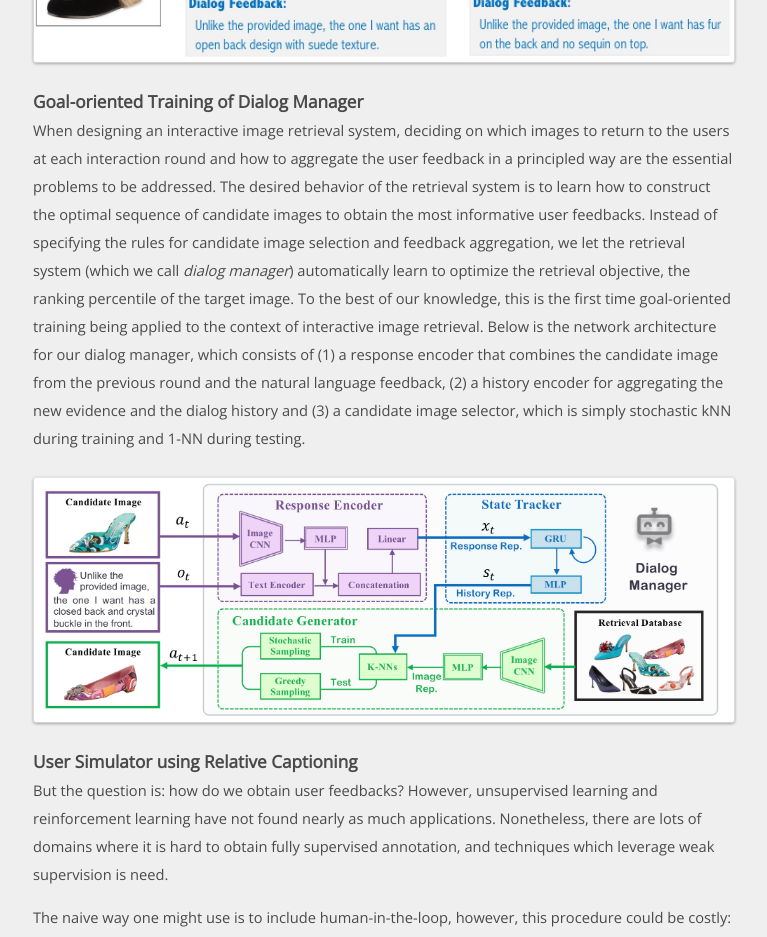
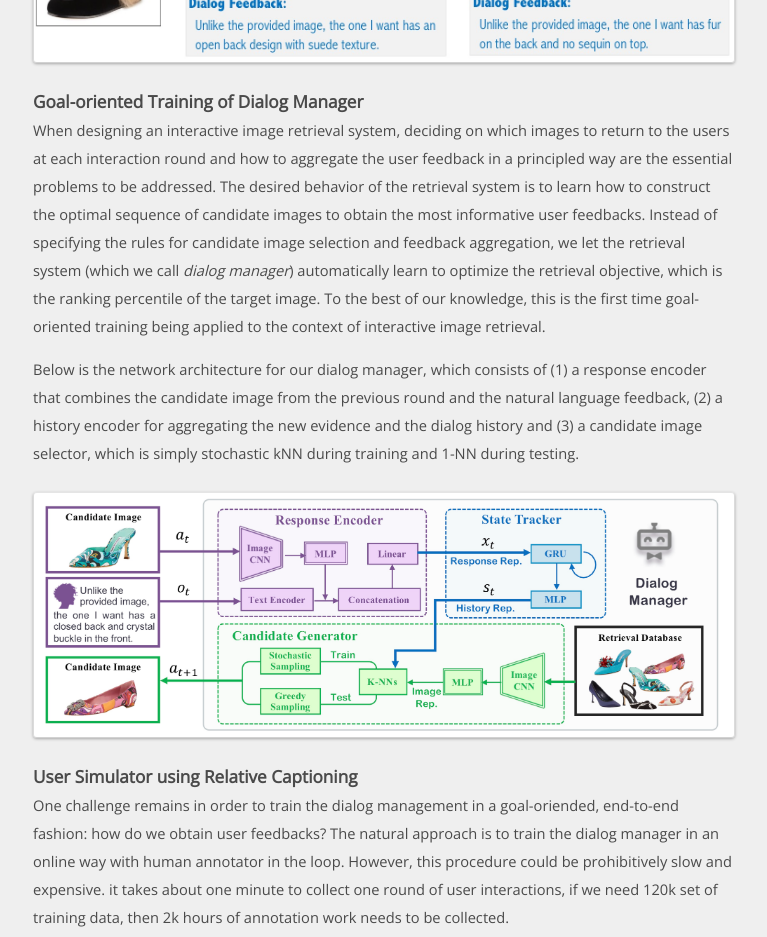
Before and after one commit to spacew/spacew.github.io, a Jekyll site: the page built from _posts/2018-04-25-fashion.markdown, in a window 1280 px wide and 1400 px high, scrolled down 761 px. Shown: the top 937 px of the window, without its empty margins (257-1024 px from the left). Built offline with Jekyll 4.4.1, drawn with Linux system fonts in a browser that asks for light colours; some of the changed text lies outside the part shown.

Commit message:
Update 2018-04-25-fashion.markdown

```diff
--- a/_posts/2018-04-25-fashion.markdown
+++ b/_posts/2018-04-25-fashion.markdown
@@ -42,12 +43,14 @@ stochastic kNN during training and 1-NN during testing.
 <img alt="img" src="{{site.baseurl}}/media/fashion_framework.jpg">
 
 ### User Simulator using Relative Captioning
-But the question is: how do we obtain user feedbacks?
-However, unsupervised learning and reinforcement learning have not found nearly as much applications. Nonetheless, there are lots of domains where it is hard to obtain fully supervised annotation, and techniques which leverage weak supervision is need.
+One challenge remains in order to train the dialog management in a goal-oriended, end-to-end fashion:
+how do we obtain user feedbacks? The natural approach is to train the dialog manager in an online way
+with human annotator in the loop. However, this procedure could be prohibitively slow and expensive.
+it takes about one minute to collect one round of user interactions, if we need 120k set of training data, then 2k hours of annotation work needs to be collected.
 
-The naive way one might use is to include human-in-the-loop, however, this procedure could be costly: it takes about one minute to collect one round of user interactions, if we need 120k set of training data, then 2k hours of annotation work needs to be collected. We therefore devised a new vision task: relative image captioning, which aims to serve as a proxy of human annotators and helps to train the dialog agent. The idea is simple: given a pair of images, how do humans describe their visual differences in natural language. To this end, we collected a dataset for relative image captioning (which will be released) and trained a show-attend-tell based captioning generator. See below for generated image captions:
+We therefore devised a new vision task: relative image captioning, which aims to serve as a proxy of human annotators and helps to train the dialog agent. The idea is simple: given a pair of images, how do humans describe their visual differences in natural language. To this end, we collected a dataset for relative image captioning (which will be released) and trained a show-attend-tell based captioning generator. See below for generated image captions:
 
-<img alt="img" src="{{site.baseurl}}/media/feedback.jpg">
+<img alt="img" src="{{site.baseurl}}/media/relative_example.jpg">
 
 ### Code and Dataset
 
@@ -55,7 +58,7 @@ We are working on details of code and data release and will give an update soon.
 
 In the mean while, please see a video demo of an user interacting with the dialog agent:
 
-[![some text](http://img.youtube.com/vi/6sabCmwO4So/0.jpg)](http://www.youtube.com/watch?v=6sabCmwO4So "Fashion Dialogs")
+[![some text]({{site.baseurl}}/media/fashion_video_snip.jpg)](http://www.youtube.com/watch?v=6sabCmwO4So "Fashion Dialogs")
 
 
 ### Reference
```
Also changed, not shown: other parts of _posts/2018-04-25-fashion.markdown (+2 -1 lines).
